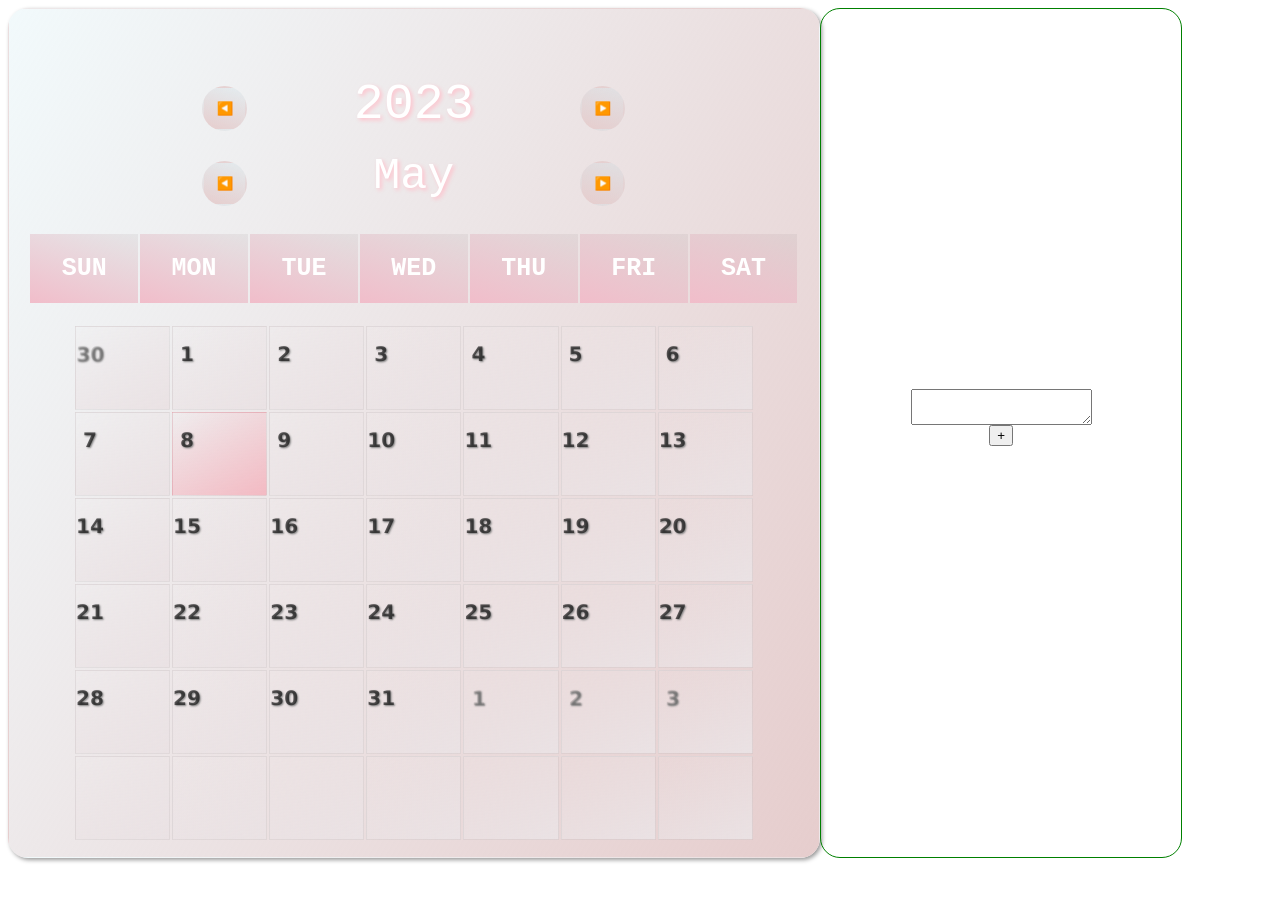
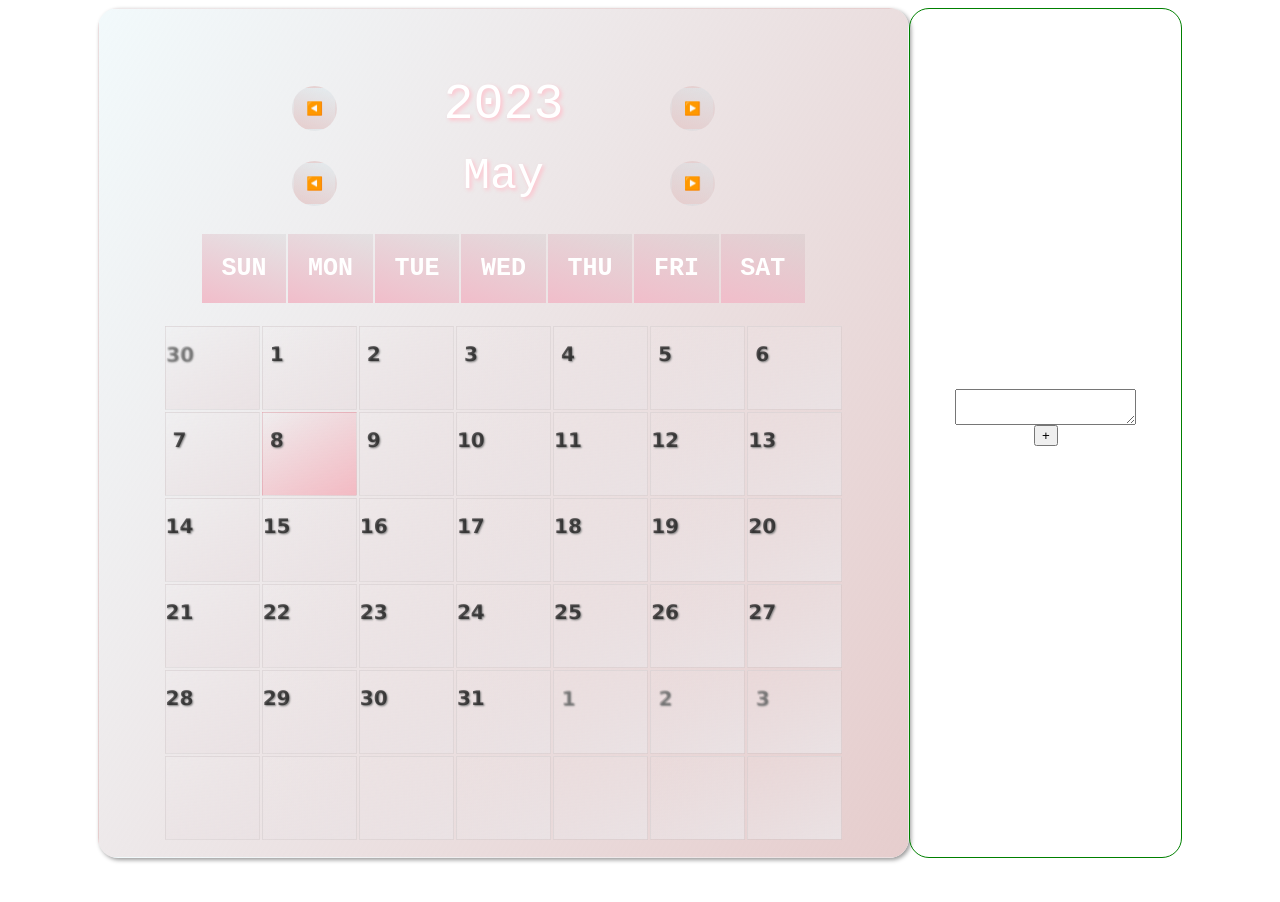
Before and after one commit to minsun0714/Diet_Diary_App, a React (Create React App) app: page / in a window 1280 px wide. Shown: the top 902 px of the page. Built offline with nearby package versions, Linux system fonts and the light colour scheme.

Commit message:
🎨 days width 변경

```diff
--- a/src/components/Calendar/Days.tsx
+++ b/src/components/Calendar/Days.tsx
@@ -5,7 +5,7 @@ const Day = styled.th`
   font-family: monospace;
   font-size: 25px;
   padding: 20px 0px 20px;
-  width: 8.43vw;
+  width: 6.6vw;
   color: white;
   background-image: linear-gradient(200deg, rgba(130, 124, 124, 0.1), #f1bdca);
 `;
--- a/src/components/Calendar/Table.tsx
+++ b/src/components/Calendar/Table.tsx
@@ -19,7 +19,7 @@ const Table = styled.table`
   border-radius: 20px;
   height: 850px;
   width: 70vw;
-  margin: auto;
+  margin-left: 7vw;
   background: linear-gradient(120deg, rgba(125, 202, 220, 0.1), #e6cdcd);
   box-shadow: 2px 2px 4px #999;
 
```
